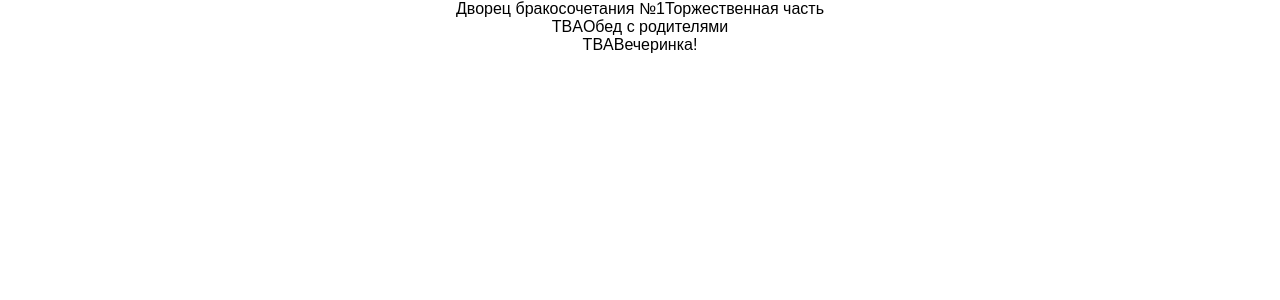
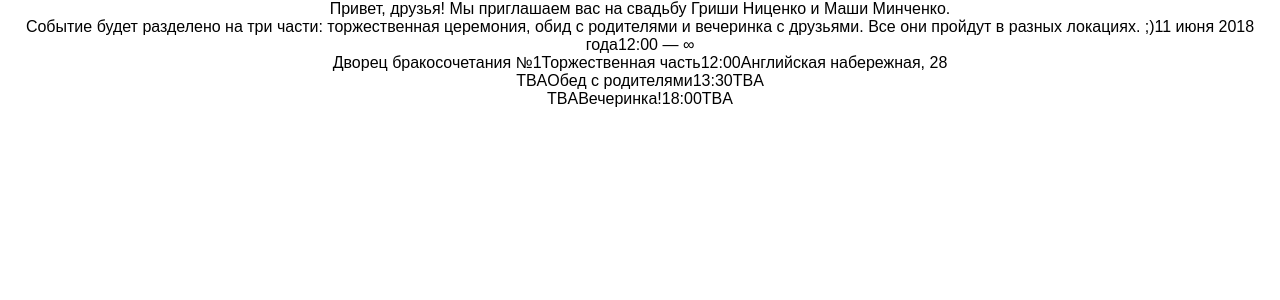
Before and after one commit to gnitsenko93/wedding, a React (Create React App) app: page / in a window 1280 px wide. Shown: the top 300 px of the page. Built offline with nearby package versions, Linux system fonts and the light colour scheme; the HTML template or start-up script is replaced by a standard one.

Commit message:
splitting application structure

```diff
--- a/src/App.js
+++ b/src/App.js
@@ -1,26 +1,37 @@
 import React, { Component } from 'react';
 import './App.css';
-import Place from './components/place';
+import conf from './json/wedding.json';
+import Place from './components/Place';
+import Overview from './components/Overview';
 
 class App extends Component {
 
     constructor(props) {
         super(props);
-        this.state = {
-            summary: props.conf.summary,
-            description: props.conf.description,
-            places: props.conf.places,
-            dates: props.conf.dates,
-            time: props.conf.time
-        };
+        this.state = Object.assign({}, conf);
     }
 
 	render() {
     		return (
                 <div className="App">
-                    {
-                        this.state.places.map(place => <Place key={place.id} name={place.name} purpose={place.purpose} />)
-                    }
+                    <div>
+                        <span>{this.state.summary}</span>
+                    </div>
+                    <div>
+                        <Overview description={this.state.description}
+                                  dates={this.state.dates}
+                                  time={this.state.time}/>
+                    </div>
+                    <div>
+                        {
+                            this.state.places.map(place => <Place key={place.id}
+                                                                  name={place.name}
+                                                                  purpose={place.purpose}
+                                                                  time={place.time}
+                                                                  address={place.address}
+                            />)
+                        }
+                    </div>
                 </div>
     		);
   	}
--- /dev/null
+++ b/src/components/Overview.js
@@ -0,0 +1,13 @@
+import React, { Component } from 'react';
+
+class Overview extends Component {
+    render() {
+        return <div>
+            <span>{this.props.description}</span>
+            <span>{this.props.dates}</span>
+            <span>{this.props.time}</span>
+        </div>;
+    }
+}
+
+export default Overview;
--- a/src/index.js
+++ b/src/index.js
@@ -3,6 +3,4 @@ import ReactDOM from 'react-dom';
 import './index.css';
 import App from './App';
 
-import conf from './json/wedding.json';
-
-ReactDOM.render(<App conf={conf} />, document.getElementById('root'));
+ReactDOM.render(<App />, document.getElementById('root'));
```
Also changed, not shown: src/components/Place.js (renamed from src/components/place.js).
